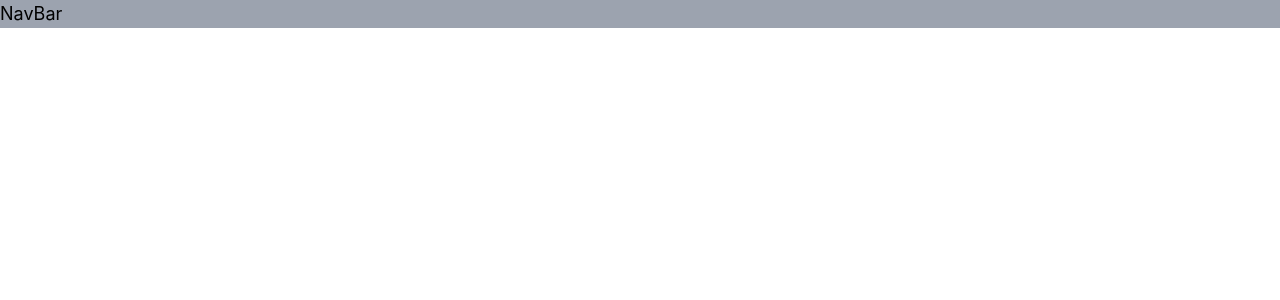
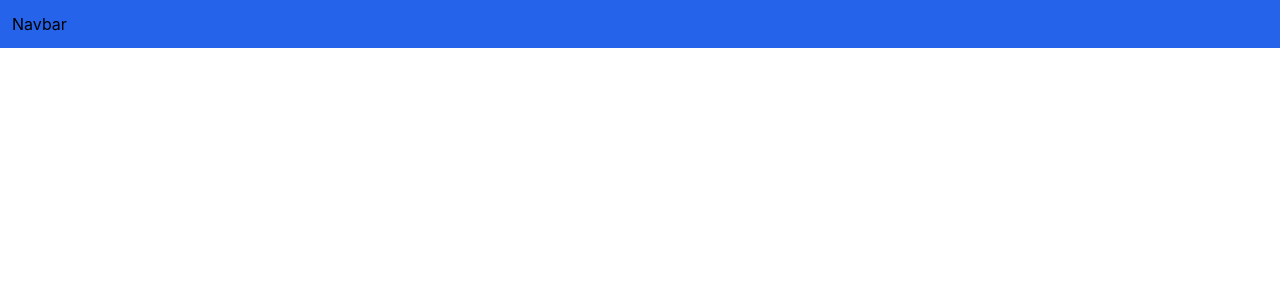
Before and after one commit to Informatika-C/Website, a React (Create React App) app: page / in a window 1280 px wide. Shown: the top 300 px of the page. Built offline with nearby package versions, Linux system fonts and the light colour scheme.

Commit message:
add navbar

```diff
--- a/src/App.js
+++ b/src/App.js
@@ -1,10 +1,11 @@
-// import logo from './logo.svg';
 import './App.css';
+import Navbar from './Component/Navbar';
+
 
 function App() {
   return (
     <div>
-        <div className="bg-gray-400 text-lg">NavBar</div>
+        <Navbar/>
     </div>
   );
 }
--- /dev/null
+++ b/src/Component/Navbar.js
@@ -0,0 +1,9 @@
+function Navbar(props) {
+    return (
+        <div className="bg-blue-600 p-3">
+            Navbar
+        </div>
+    )
+}
+
+export default Navbar;
```
